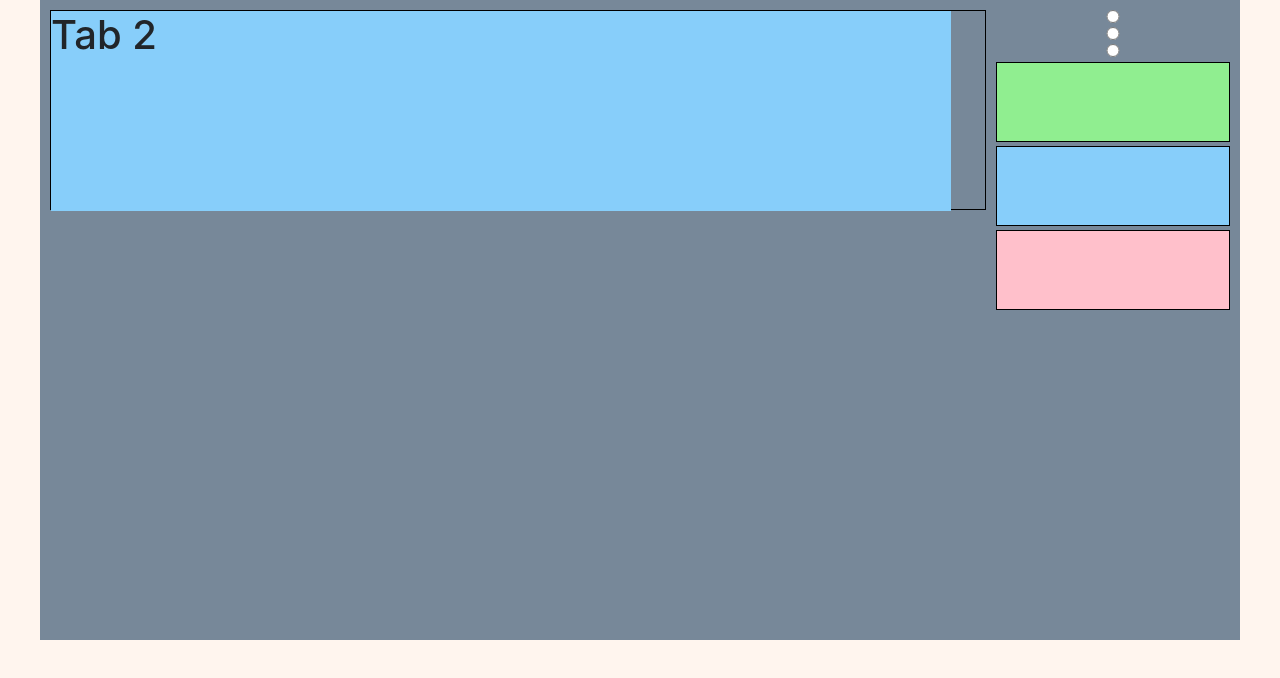
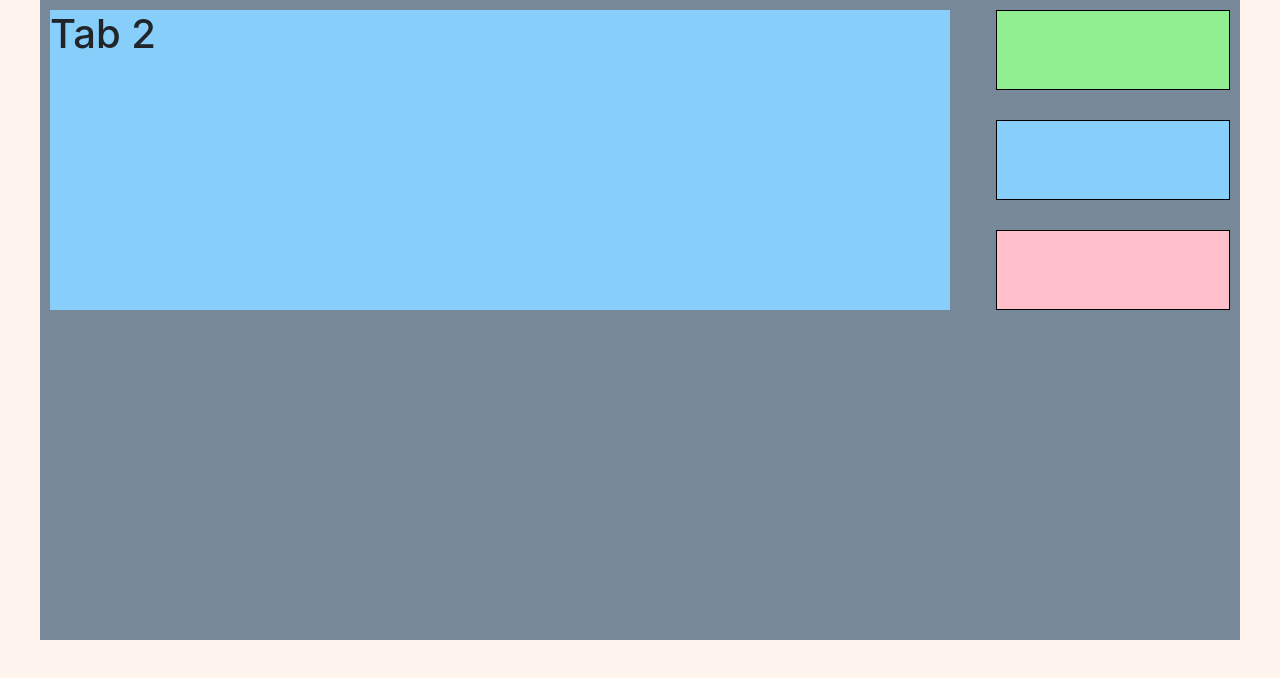
Before and after one commit to Maxvvellh0use/rslang, a React (Create React App) app: page / in a window 1280 px wide. Shown: the top 678 px of the page. Built offline with nearby package versions, Linux system fonts and the light colour scheme.

Commit message:
feat: add some panel styling

```diff
--- a/src/components/DictionaryPage/DictionaryPage.js
+++ b/src/components/DictionaryPage/DictionaryPage.js
@@ -2,6 +2,33 @@ import React from 'react';
 import './DictionaryPage.scss';
 
 export default class DictionaryPage extends React.Component {
+  handleChange(event) {
+    console.log('changed, ', event.target.id);
+    const panel = document.querySelector('.dictionary__panel');
+    switch (event.target.id) {
+      case 'tab-dictionary-learning':
+        panel.classList.remove('dictionary__panel_difficult-checked');
+        panel.classList.remove('dictionary__panel_removed-checked');
+        panel.classList.add('dictionary__panel_learning-checked');
+        break;
+      case 'tab-dictionary-difficult':
+        panel.classList.remove('dictionary__panel_removed-checked');
+        panel.classList.remove('dictionary__panel_learning-checked');
+        panel.classList.add('dictionary__panel_difficult-checked');
+        break;
+      case 'tab-dictionary-removed':
+        panel.classList.remove('dictionary__panel_learning-checked');
+        panel.classList.remove('dictionary__panel_difficult-checked');
+        panel.classList.add('dictionary__panel_removed-checked');
+        break;
+      default:
+        panel.classList.remove('dictionary__panel_learning-checked');
+        panel.classList.remove('dictionary__panel_difficult-checked');
+        panel.classList.remove('dictionary__panel_removed-checked');
+        break;
+    }
+
+  }
   render() {
     return (
       <main className="dictionary">
@@ -9,22 +36,46 @@ export default class DictionaryPage extends React.Component {
           <div className="dictionary__container">
             <div className="dictionary__panel">
               <div className="dictionary__panel-content dictionary__panel-content_learning">
-              <h1>Tab 1</h1>
+                <h1>Tab 1</h1>
               </div>
               <div className="dictionary__panel-content dictionary__panel-content_difficult">
-              <h1>Tab 2</h1>
+                <h1>Tab 2</h1>
               </div>
               <div className="dictionary__panel-content dictionary__panel-content_removed">
-              <h1>Tab 3</h1>
+                <h1>Tab 3</h1>
               </div>
             </div>
             <div className="dictionary__tabs">
-              <input type="radio" name="tab" id="tab-dictionary-learning"></input>
-              <input type="radio" name="tab" id="tab-dictionary-difficult"></input>
-              <input type="radio" name="tab" id="tab-dictionary-removed"></input>
-              <label className="dictionary__tabs__tab dictionary__tabs__tab_learning" htmlFor="tab-dictionary-learning"></label>
-              <label className="dictionary__tabs__tab dictionary__tabs__tab_difficult" htmlFor="tab-dictionary-difficult"></label>
-              <label className="dictionary__tabs__tab dictionary__tabs__tab_removed" htmlFor="tab-dictionary-removed"></label>
+              <input
+                type="radio"
+                name="tab"
+                id="tab-dictionary-learning"
+                onChange={this.handleChange}
+              ></input>
+              <input
+                type="radio"
+                name="tab"
+                id="tab-dictionary-difficult"
+                onChange={this.handleChange}
+              ></input>
+              <input
+                type="radio"
+                name="tab"
+                id="tab-dictionary-removed"
+                onChange={this.handleChange}
+              ></input>
+              <label
+                className="dictionary__tabs__tab dictionary__tabs__tab_learning"
+                htmlFor="tab-dictionary-learning"
+              ></label>
+              <label
+                className="dictionary__tabs__tab dictionary__tabs__tab_difficult"
+                htmlFor="tab-dictionary-difficult"
+              ></label>
+              <label
+                className="dictionary__tabs__tab dictionary__tabs__tab_removed"
+                htmlFor="tab-dictionary-removed"
+              ></label>
             </div>
           </div>
         </div>
--- a/src/components/DictionaryPage/DictionaryPage.scss
+++ b/src/components/DictionaryPage/DictionaryPage.scss
@@ -1,8 +1,6 @@
 @import '../../style/constants';
 @import '../../style/placeholders';
 @import '../../style/mixins';
-
-
 
 .dictionary {
   background-color: $color-body;
@@ -10,13 +8,19 @@
   width: 100%;
   height: 100%;
 
-  // input { display: none; }
+  input {
+    display: none;
+  }
 
-  input,label,p,h1,h2,h3 {
+  input,
+  label,
+  p,
+  h1,
+  h2,
+  h3 {
     margin: 0;
     padding: 0;
   }
-
 
   &__wrapper {
     max-width: $width-wrapper;
@@ -41,30 +45,40 @@
     position: relative;
     display: block;
     width: 80%;
-    height: 200px;
-    border: 1px solid black;
+    height: 300px;
 
 
+    -webkit-transform-origin: 0 50%;
+    -ms-transform-origin: 0 50%;
+    transform-origin: 0 50%;
+    -webkit-transform-style: preserve-3d;
+    transform-style: preserve-3d;
+    -webkit-transition: -webkit-transform 0.5s ease-in;
+    transition: transform 0.5s ease-in;
 
-    -webkit-transform-origin: 0 100px;
-  -ms-transform-origin: 0 100px;
-  transform-origin: 0 100px;
-  -webkit-transform-style: preserve-3d;
-  transform-style: preserve-3d;
-  -webkit-transition: -webkit-transform 0.5s ease-in;
-  transition: transform 0.5s ease-in;
-
+    &_learning-checked {
+      -webkit-transform: rotateX(-90deg);
+      transform: rotateX(-90deg);
+    }
+    &_difficult-checked {
+      -webkit-transform: rotateX(0deg);
+      transform: rotateX(0deg);
+    }
+    &_removed-checked {
+      -webkit-transform: rotateX(90deg);
+      transform: rotateX(90deg);
+    }
   }
 
   &__panel-content {
     width: 900px;
-    height: 200px;
+    height: 300px;
     position: absolute;
 
     &_learning {
       background-color: lightgreen;
-      -webkit-transform: rotateX(-270deg) translateY(-100px);
-      transform: rotateX(-270deg) translateY(-100px);
+      -webkit-transform: rotateX(-270deg) translateY(-50%);
+      transform: rotateX(-270deg) translateY(-50%);
       -webkit-transform-origin: top left;
       -ms-transform-origin: top left;
       transform-origin: top left;
@@ -72,24 +86,19 @@
 
     &_difficult {
       background-color: lightskyblue;
-      -webkit-transform: translateZ(100px);
-      transform: translateZ(100px);
-
+      -webkit-transform: translateZ(50%);
+      transform: translateZ(50%);
     }
 
     &_removed {
       background-color: pink;
-      -webkit-transform: rotateX(-90deg) translateY(100px);
-      transform: rotateX(-90deg) translateY(100px);
+      -webkit-transform: rotateX(-90deg) translateY(50%);
+      transform: rotateX(-90deg) translateY(50%);
       -webkit-transform-origin: bottom center;
       -ms-transform-origin: bottom center;
       transform-origin: bottom center;
-
-
     }
   }
-
-
 
   &__tabs {
     position: relative;
@@ -101,7 +110,6 @@
     flex-direction: column;
     justify-content: space-between;
     margin-left: 10px;
-
 
     &__tab {
       display: block;
@@ -120,27 +128,6 @@
       &_removed {
         background-color: pink;
       }
-
     }
   }
-
-#tab-dictionary-learning:checked
-{
-
-    display: none;
-
-
 }
-
-#tab-dictionary-difficult:checked ~ .dictionary__tabs__tab {
-  display: none;
-}
-
-#tab-dictionary-removed:checked ~ .dictionary__tabs__tab {
-  display: none;
-
-
-}
-
-
-}
```
